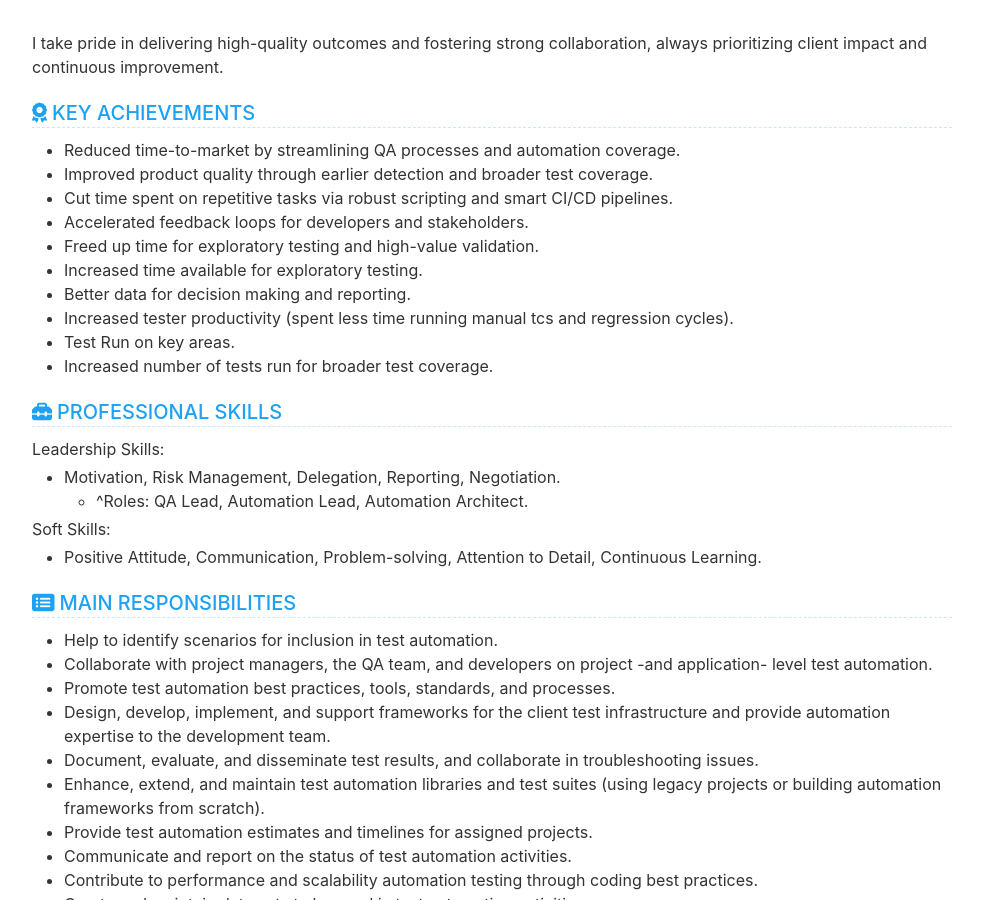
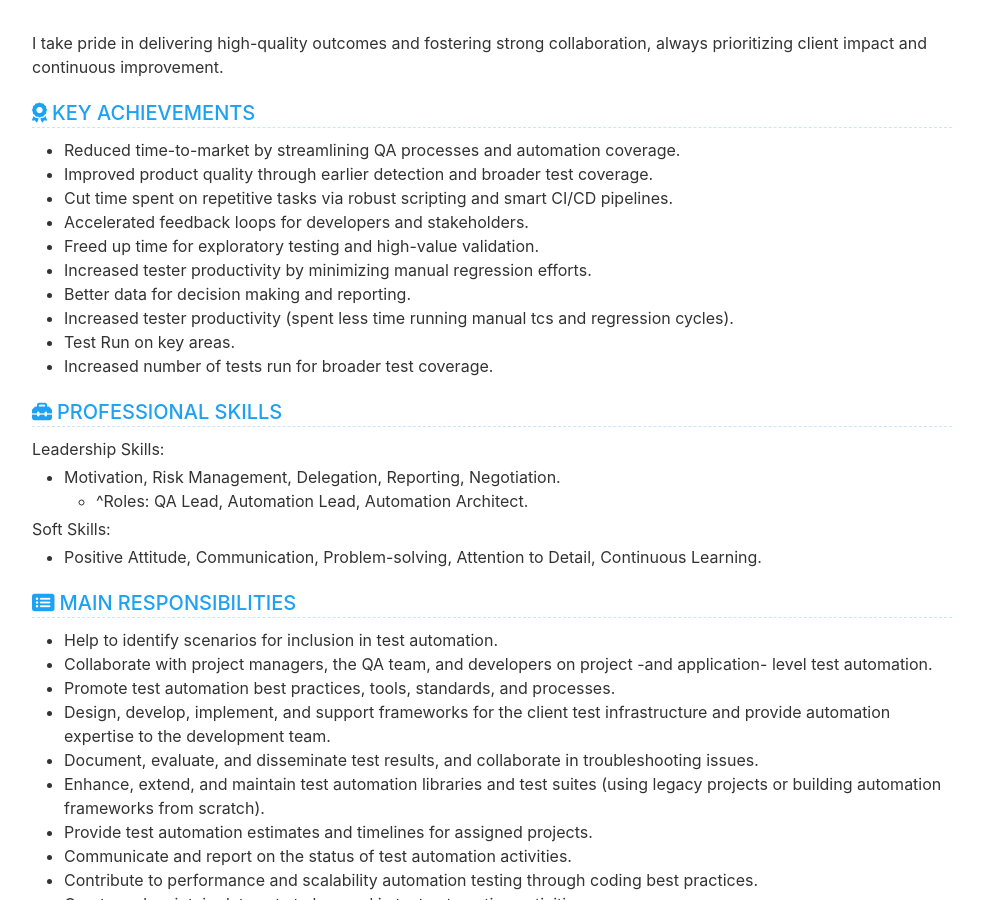
Before and after one commit to cvera08/full-resume, a Jekyll site: the page built from index.html, in a window 1280 px wide and 900 px high, scrolled down 958 px. Shown: the whole window, without its empty margins (148-1131 px from the left). Built offline with Jekyll 4.4.1, drawn with Linux system fonts in a browser that asks for light colours.

Commit message:
feat: key achievements change - sixth paragraph

```diff
--- a/_data/data.yml
+++ b/_data/data.yml
@@ -72,7 +72,7 @@ award:
     - Cut time spent on repetitive tasks via robust scripting and smart CI/CD pipelines.
     - Accelerated feedback loops for developers and stakeholders.
     - Freed up time for exploratory testing and high-value validation.
-    - Increased time available for exploratory testing.
+    - Increased tester productivity by minimizing manual regression efforts.
     - Better data for decision making and reporting.
     - Increased tester productivity (spent less time running manual tcs and regression cycles).
     - Test Run on key areas.
```
